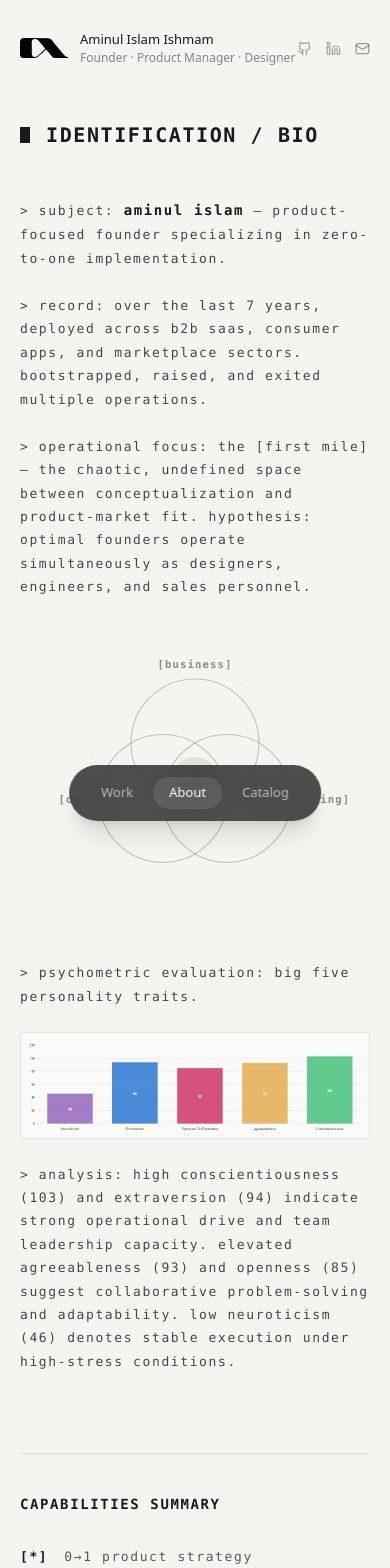
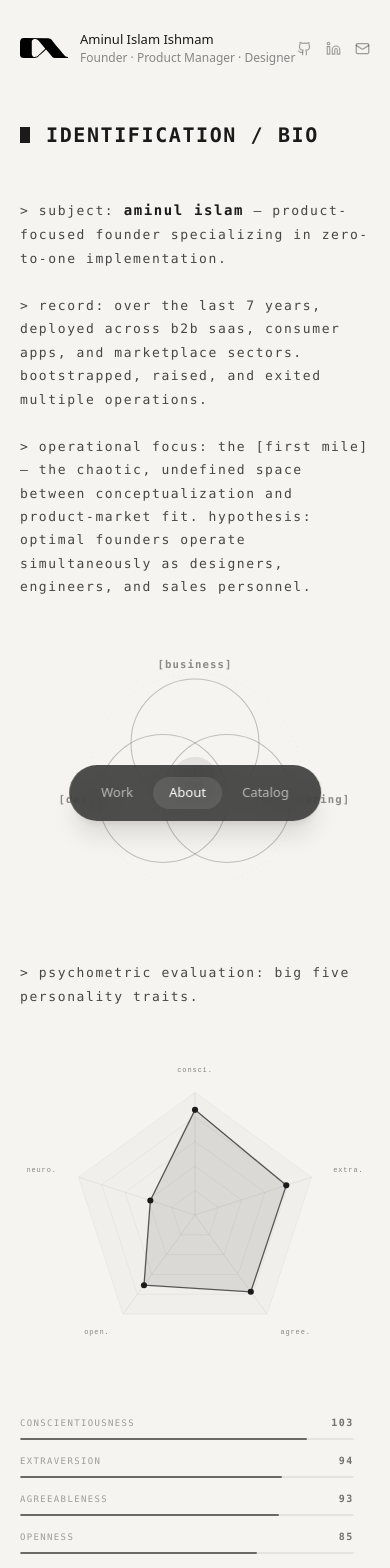
Before and after one commit to lshmam/aminulishmam.me, a Next.js app: page /about in a window 390 px wide. Shown: the top 1568 px of the page. Built offline with nearby package versions, Linux system fonts and the light colour scheme.

Commit message:
mobile optimised

```diff
--- a/app/about/page.tsx
+++ b/app/about/page.tsx
@@ -1,6 +1,7 @@
 import Header from "@/components/Header";
 import BottomDock from "@/components/BottomDock";
 import VennDiagram from "@/components/VennDiagram";
+import BigFiveChart from "@/components/BigFiveChart";
 import Link from "next/link";
 
 export default function AboutPage() {
@@ -30,13 +31,7 @@ export default function AboutPage() {
             <p className="mb-6">
               &gt; psychometric evaluation: big five personality traits.
             </p>
-            <div className="w-full border border-foreground/10 rounded-sm p-1 mb-6 bg-white/50">
-              <img
-                src="/ttfdletog.png"
-                alt="Big Five Psychometric Profile"
-                className="w-full h-auto mix-blend-multiply opacity-90 grayscale-[20%]"
-              />
-            </div>
+            <BigFiveChart />
             <p>
               &gt; analysis: high conscientiousness (103) and extraversion (94) indicate strong operational drive and team leadership capacity. elevated agreeableness (93) and openness (85) suggest collaborative problem-solving and adaptability. low neuroticism (46) denotes stable execution under high-stress conditions.
             </p>
--- /dev/null
+++ b/components/BigFiveChart.tsx
@@ -0,0 +1,194 @@
+"use client";
+
+import { useRef } from "react";
+import { motion, useInView } from "framer-motion";
+
+const traits = [
+  { label: "CONSCIENTIOUSNESS", short: "CONSCI.", score: 103, max: 120 },
+  { label: "EXTRAVERSION", short: "EXTRA.", score: 94, max: 120 },
+  { label: "AGREEABLENESS", short: "AGREE.", score: 93, max: 120 },
+  { label: "OPENNESS", short: "OPEN.", score: 85, max: 120 },
+  { label: "NEUROTICISM", short: "NEURO.", score: 46, max: 120 },
+];
+
+const cx = 200;
+const cy = 200;
+const R = 140;
+const levels = 5;
+
+function polarToXY(angle: number, r: number) {
+  const rad = (angle - 90) * (Math.PI / 180);
+  return {
+    x: cx + r * Math.cos(rad),
+    y: cy + r * Math.sin(rad),
+  };
+}
+
+function pointsForValues(values: number[]) {
+  return values.map((v, i) => {
+    const angle = (360 / values.length) * i;
+    const r = (v / 120) * R;
+    return polarToXY(angle, r);
+  });
+}
+
+export default function BigFiveChart() {
+  const ref = useRef<HTMLDivElement>(null);
+  const inView = useInView(ref, { once: true, margin: "-60px 0px" });
+
+  const n = traits.length;
+  const angles = traits.map((_, i) => (360 / n) * i);
+  const axisPoints = angles.map((a) => polarToXY(a, R));
+  const dataPoints = pointsForValues(traits.map((t) => t.score));
+  const fullPoints = pointsForValues(traits.map(() => 120)); // outer boundary
+
+  // Build polygon path string from a list of {x,y}
+  const toPath = (pts: { x: number; y: number }[]) =>
+    pts.map((p, i) => `${i === 0 ? "M" : "L"} ${p.x.toFixed(2)} ${p.y.toFixed(2)}`).join(" ") + " Z";
+
+  const dataPath = toPath(dataPoints);
+  const outerPath = toPath(fullPoints);
+
+  return (
+    <div ref={ref} className="my-8 w-full font-mono">
+      <div className="relative w-full aspect-square max-w-[420px] mx-auto">
+        <svg viewBox="0 0 400 400" className="w-full h-full">
+
+          {/* Background concentric rings */}
+          {Array.from({ length: levels }).map((_, li) => {
+            const r = (R / levels) * (li + 1);
+            const ringPts = angles.map((a) => polarToXY(a, r));
+            return (
+              <polygon
+                key={li}
+                points={ringPts.map((p) => `${p.x},${p.y}`).join(" ")}
+                fill="none"
+                stroke="currentColor"
+                strokeWidth={0.5}
+                className="text-foreground/10"
+              />
+            );
+          })}
+
+          {/* Axis lines */}
+          {axisPoints.map((pt, i) => (
+            <line
+              key={i}
+              x1={cx}
+              y1={cy}
+              x2={pt.x}
+              y2={pt.y}
+              stroke="currentColor"
+              strokeWidth={0.5}
+              className="text-foreground/15"
+            />
+          ))}
+
+          {/* Outer boundary fill (faint) */}
+          <path d={outerPath} fill="currentColor" className="text-foreground/[0.02]" />
+
+          {/* Animated data polygon fill */}
+          <motion.path
+            d={dataPath}
+            fill="currentColor"
+            className="text-foreground/10"
+            initial={{ opacity: 0 }}
+            animate={inView ? { opacity: 1 } : { opacity: 0 }}
+            transition={{ duration: 0.8, delay: 0.3 }}
+          />
+
+          {/* Animated data polygon stroke via dasharray */}
+          <motion.path
+            d={dataPath}
+            fill="none"
+            stroke="currentColor"
+            strokeWidth={1.5}
+            strokeLinecap="round"
+            strokeLinejoin="round"
+            className="text-foreground/70"
+            pathLength={1}
+            initial={{ pathLength: 0, opacity: 0 }}
+            animate={inView ? { pathLength: 1, opacity: 1 } : { pathLength: 0, opacity: 0 }}
+            transition={{ duration: 1.2, ease: [0.22, 1, 0.36, 1], delay: 0.2 }}
+          />
+
+          {/* Data point dots */}
+          {dataPoints.map((pt, i) => (
+            <motion.circle
+              key={i}
+              cx={pt.x}
+              cy={pt.y}
+              r={3.5}
+              fill="currentColor"
+              className="text-foreground"
+              initial={{ scale: 0, opacity: 0 }}
+              animate={inView ? { scale: 1, opacity: 1 } : { scale: 0, opacity: 0 }}
+              transition={{ duration: 0.4, delay: 1 + i * 0.07, ease: "backOut" }}
+              style={{ transformOrigin: `${pt.x}px ${pt.y}px` }}
+            />
+          ))}
+
+          {/* Labels */}
+          {traits.map((trait, i) => {
+            const angle = angles[i];
+            const labelR = R + 26;
+            const pos = polarToXY(angle, labelR);
+            // determine text anchor based on quadrant
+            const isLeft = pos.x < cx - 8;
+            const isRight = pos.x > cx + 8;
+            const anchor = isLeft ? "end" : isRight ? "start" : "middle";
+            return (
+              <motion.text
+                key={trait.short}
+                x={pos.x}
+                y={pos.y}
+                textAnchor={anchor}
+                dominantBaseline="middle"
+                className="text-foreground/50 fill-current"
+                fontSize={8}
+                fontFamily="monospace"
+                letterSpacing={1}
+                initial={{ opacity: 0 }}
+                animate={inView ? { opacity: 1 } : { opacity: 0 }}
+                transition={{ duration: 0.5, delay: 1.2 + i * 0.08 }}
+              >
+                {trait.short}
+              </motion.text>
+            );
+          })}
+        </svg>
+      </div>
+
+      {/* Score legend bars */}
+      <div className="mt-6 space-y-3">
+        {traits.map((trait, i) => (
+          <div key={trait.label} className="grid grid-cols-[1fr_auto] gap-4 items-center">
+            <div className="space-y-1.5">
+              <div className="flex items-center justify-between">
+                <span className="text-[9px] tracking-[0.15em] text-foreground/40 uppercase">
+                  {trait.label}
+                </span>
+                <motion.span
+                  className="text-[10px] font-bold text-foreground/60 tabular-nums"
+                  initial={{ opacity: 0 }}
+                  animate={inView ? { opacity: 1 } : { opacity: 0 }}
+                  transition={{ delay: 1.5 + i * 0.07 }}
+                >
+                  {trait.score}
+                </motion.span>
+              </div>
+              <div className="h-[2px] bg-foreground/8 w-full rounded-full overflow-hidden">
+                <motion.div
+                  className="h-full bg-foreground/60 rounded-full"
+                  initial={{ width: 0 }}
+                  animate={inView ? { width: `${(trait.score / trait.max) * 100}%` } : { width: 0 }}
+                  transition={{ duration: 0.9, delay: 0.6 + i * 0.1, ease: [0.22, 1, 0.36, 1] }}
+                />
+              </div>
+            </div>
+          </div>
+        ))}
+      </div>
+    </div>
+  );
+}
--- a/components/ProjectGrid.tsx
+++ b/components/ProjectGrid.tsx
@@ -10,10 +10,10 @@ import AnimatedLogo from "./animations/AnimatedLogo";
 
 export default function ProjectGrid() {
   return (
-    <div className="w-full py-20 md:py-32 px-6">
+    <div className="w-full py-10 md:py-32 px-4 sm:px-6">
       <div className="max-w-7xl mx-auto">
 
-        <div className="grid grid-cols-1 md:grid-cols-2 lg:grid-cols-2 gap-6">
+        <div className="grid grid-cols-1 md:grid-cols-2 lg:grid-cols-2 gap-4 sm:gap-6">
           {projects.map((project) => (
             <Link
               href={project.href}
@@ -95,16 +95,16 @@ export default function ProjectGrid() {
               </div>
 
               {/* Text Content */}
-              <div className="absolute bottom-0 left-0 w-full p-8 flex flex-col justify-end z-20 transition-transform duration-500 ease-[cubic-bezier(0.25,1,0.5,1)] group-hover:-translate-y-2 font-mono uppercase tracking-widest">
-                <div className="flex items-center gap-3 mb-4">
+              <div className="absolute bottom-0 left-0 w-full p-5 sm:p-8 flex flex-col justify-end z-20 transition-transform duration-500 ease-[cubic-bezier(0.25,1,0.5,1)] group-hover:-translate-y-2 font-mono uppercase tracking-widest">
+                <div className="hidden sm:flex items-center gap-3 mb-4">
                   {project.tags.map((tag) => (
                     <span key={tag} className="text-[10px] font-bold text-white/70 lowercase">
                       [{tag}]
                     </span>
                   ))}
                 </div>
-                <h3 className="text-[20px] sm:text-[24px] font-bold text-white leading-tight mb-2">{project.title}</h3>
-                <p className="text-[12px] sm:text-[13px] text-white/80 leading-relaxed lowercase max-w-sm">
+                <h3 className="text-[18px] sm:text-[24px] font-bold text-white leading-tight mb-1.5 sm:mb-2">{project.title}</h3>
+                <p className="text-[11px] sm:text-[13px] text-white/80 leading-relaxed lowercase max-w-sm">
                   &gt; {project.description}
                 </p>
               </div>
```
